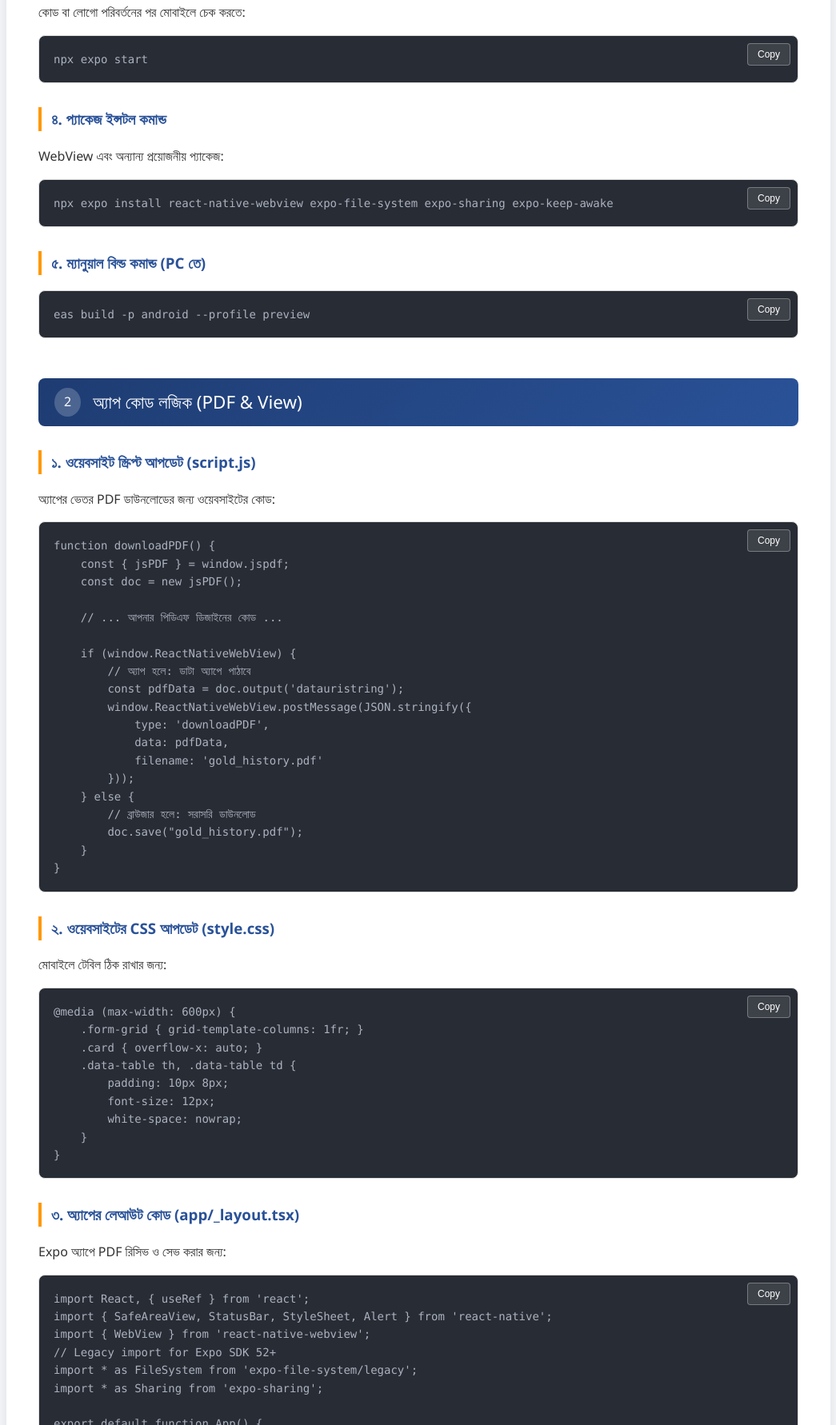
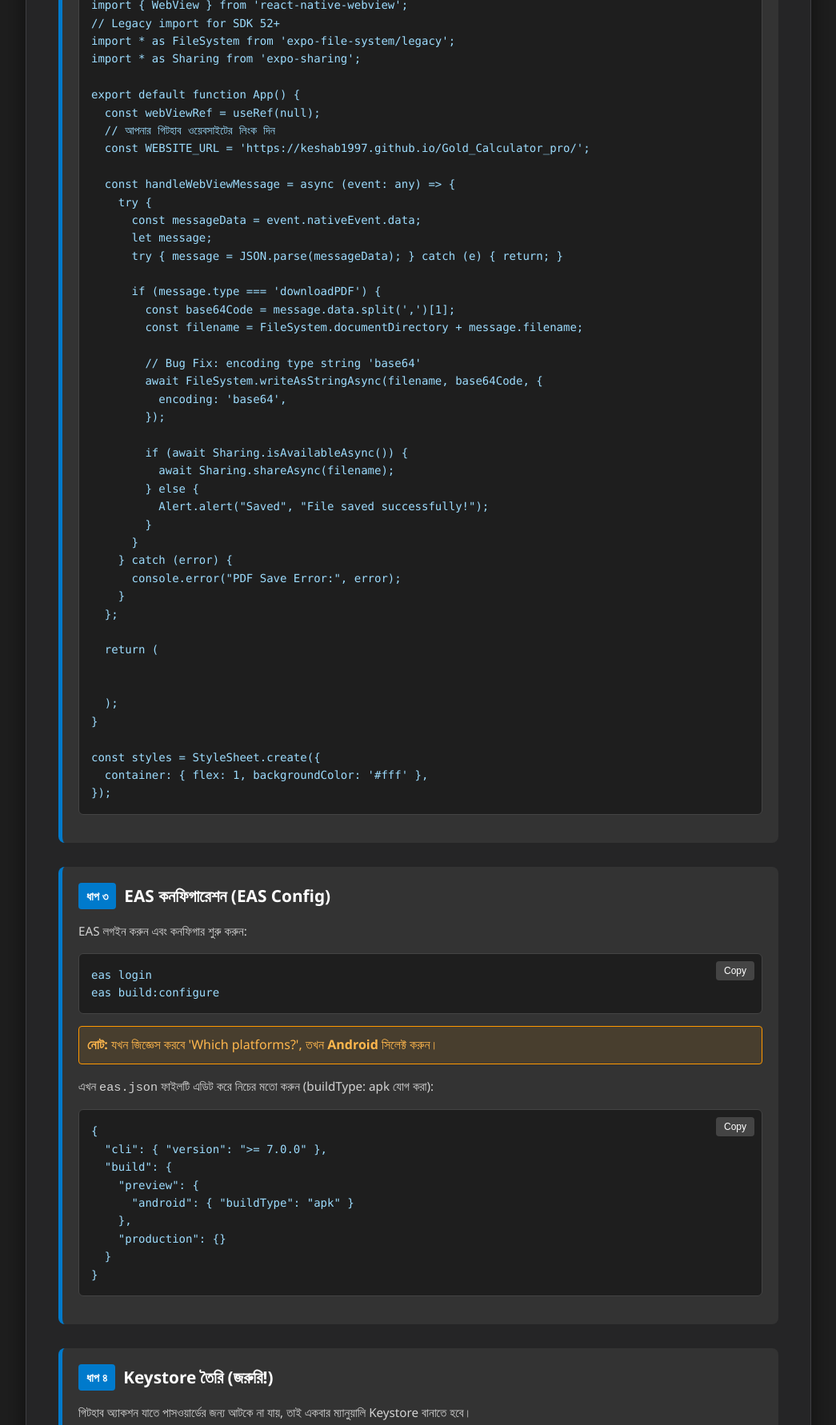
Before and after one commit to Keshab1997/Ultimate_Guide_for-making_androied_app, a plain HTML site: page index.html in a window 1280 px wide. Shown: the part 788-2570 px from the top of the page at 80% size, without its empty margins (117-1162 px from the left). Drawn offline with Linux system fonts and the light colour scheme.

Commit message:
Revise index.html for Expo to APK guide
Updated the title and various styles for the Expo to APK guide, including layout adjustments and new sections for project setup and GitHub Actions.

```diff
--- a/index.html
+++ b/index.html
@@ -3,63 +3,63 @@
 <head>
     <meta charset="UTF-8">
     <meta name="viewport" content="width=device-width, initial-scale=1.0">
-    <title>Gold Calculator App - Ultimate Master Guide</title>
+    <title>Expo to APK: The Complete Bug-Free Guide</title>
     <style>
         :root {
-            --primary: #1e3c72;
-            --secondary: #2a5298;
-            --accent: #ff9800;
-            --bg: #f5f7fa;
-            --text: #333;
-            --code-bg: #282c34;
+            --primary: #007acc; /* VS Code Blue */
+            --secondary: #1e1e1e; /* Dark Bg */
+            --accent: #4caf50; /* Green */
+            --text: #d4d4d4; /* Light Text */
+            --code-bg: #2d2d2d;
         }
         body {
-            font-family: 'Segoe UI', Tahoma, Geneva, Verdana, sans-serif;
-            background-color: var(--bg);
+            font-family: 'Segoe UI', Consolas, sans-serif;
+            background-color: var(--secondary);
             color: var(--text);
             margin: 0;
             padding: 20px;
             line-height: 1.6;
         }
         .container {
-            max-width: 950px;
+            max-width: 900px;
             margin: 0 auto;
-            background: white;
+            background: #252526;
             padding: 40px;
-            border-radius: 12px;
-            box-shadow: 0 5px 20px rgba(0,0,0,0.1);
+            border-radius: 10px;
+            box-shadow: 0 10px 30px rgba(0,0,0,0.5);
+            border: 1px solid #3e3e42;
         }
         h1 {
             text-align: center;
-            color: var(--primary);
-            border-bottom: 3px solid var(--secondary);
+            color: #61dafb; /* React Blue */
+            border-bottom: 2px solid #3e3e42;
             padding-bottom: 20px;
             margin-bottom: 40px;
         }
-        .section-title {
-            background: linear-gradient(135deg, var(--primary), var(--secondary));
+        .step {
+            background: #333333;
+            padding: 20px;
+            border-radius: 8px;
+            margin-bottom: 30px;
+            border-left: 5px solid var(--primary);
+        }
+        .step-title {
+            font-size: 1.3rem;
             color: white;
-            padding: 12px 20px;
-            border-radius: 8px;
-            margin-top: 50px;
-            font-size: 1.4rem;
+            margin-bottom: 15px;
+            font-weight: bold;
             display: flex;
             align-items: center;
         }
-        .section-title span {
-            background: rgba(255,255,255,0.2);
-            padding: 5px 12px;
-            border-radius: 50%;
-            margin-right: 15px;
-            font-size: 1rem;
+        .badge {
+            background: var(--primary);
+            color: white;
+            padding: 5px 10px;
+            border-radius: 4px;
+            margin-right: 10px;
+            font-size: 0.9rem;
         }
-        h3 {
-            color: var(--secondary);
-            border-left: 4px solid var(--accent);
-            padding-left: 12px;
-            margin-top: 30px;
-        }
-        p { margin-bottom: 10px; }
+        p { margin-bottom: 10px; font-size: 0.95rem; }
 
         /* Code Block Styling */
         .code-wrapper {
@@ -67,23 +67,23 @@
             margin: 15px 0;
         }
         pre {
-            background: var(--code-bg);
-            color: #abb2bf;
-            padding: 18px;
-            border-radius: 8px;
+            background: #1e1e1e;
+            color: #9cdcfe;
+            padding: 15px;
+            border-radius: 6px;
             overflow-x: auto;
             font-family: 'Consolas', 'Monaco', monospace;
             font-size: 14px;
-            border: 1px solid #ddd;
+            border: 1px solid #444;
         }
         .copy-btn {
             position: absolute;
             top: 10px;
             right: 10px;
-            background: rgba(255,255,255,0.1);
-            color: #fff;
-            border: 1px solid rgba(255,255,255,0.3);
-            padding: 6px 12px;
+            background: #444;
+            color: white;
+            border: none;
+            padding: 5px 10px;
             border-radius: 4px;
             cursor: pointer;
             font-size: 12px;
@@ -91,120 +91,57 @@
         }
         .copy-btn:hover {
             background: var(--accent);
-            border-color: var(--accent);
-            color: #fff;
         }
-
-        /* Note Box */
-        .note {
-            background: #fff8e1;
-            border-left: 5px solid #ffc107;
-            padding: 15px;
-            margin: 20px 0;
+        .important {
+            background: rgba(255, 152, 0, 0.1);
+            border: 1px solid #ff9800;
+            color: #ffb74d;
+            padding: 10px;
             border-radius: 4px;
+            margin-top: 10px;
         }
     </style>
 </head>
 <body>
 
 <div class="container">
-    <h1>Gold Calculator App - Ultimate Guide</h1>
-    <p style="text-align: center;">নতুন প্রোজেক্ট তৈরি, কমান্ড রেফারেন্স, কোড লজিক এবং গিটহাব বিল্ড—সব কিছু এক ফাইলে।</p>
+    <h1>Expo to APK: Bug-Free Guide</h1>
+    <p style="text-align: center; color: #aaa;">VS Code সেটআপ থেকে শুরু করে GitHub Actions দিয়ে APK বিল্ড—সব এক জায়গায়।</p>
 
-    <!-- PART 1: COMMAND REFERENCE -->
-    <div class="section-title"><span>1</span> কমান্ড রেফারেন্স (Command Reference)</div>
-
-    <h3>১. নতুন প্রোজেক্ট শুরু করার কমান্ড</h3>
-    <p>ভবিষ্যতে একদম নতুন অ্যাপ বানাতে চাইলে:</p>
+    <!-- STEP 1 -->
+    <div class="step">
+        <div class="step-title"><span class="badge">ধাপ ১</span> প্রোজেক্ট সেটআপ (VS Code)</div>
+        <p>প্রথমে নতুন প্রোজেক্ট তৈরি করুন এবং ফোল্ডারে ঢুকুন।</p>
         <div class="code-wrapper">
-        <button class="copy-btn" onclick="copyCode('newProject')">Copy</button>
-        <pre id="newProject">npx create-expo-app Gold-Calculator-Pro
+            <button class="copy-btn" onclick="copyCode('initCmd')">Copy</button>
+            <pre id="initCmd">npx create-expo-app Gold-Calculator-Pro
 cd Gold-Calculator-Pro</pre>
         </div>
 
-    <h3>২. ম্যাকবুক সজাগ রাখার কমান্ড</h3>
-    <p>বিল্ড করার সময় যাতে ম্যাক বন্ধ না হয়:</p>
+        <p>প্রয়োজনীয় প্যাকেজগুলো ইন্সটল করুন (WebView, FileSystem, Sharing):</p>
         <div class="code-wrapper">
-        <button class="copy-btn" onclick="copyCode('wakeCmd')">Copy</button>
-        <pre id="wakeCmd">caffeinate -d</pre>
+            <button class="copy-btn" onclick="copyCode('pkgCmd')">Copy</button>
+            <pre id="pkgCmd">npx expo install react-native-webview expo-file-system expo-sharing</pre>
+        </div>
     </div>
 
-    <h3>৩. অ্যাপ টেস্ট করার কমান্ড</h3>
-    <p>কোড বা লোগো পরিবর্তনের পর মোবাইলে চেক করতে:</p>
+    <!-- STEP 2 -->
+    <div class="step">
+        <div class="step-title"><span class="badge">ধাপ ২</span> অ্যাপের কোড (Bug Fix সহ)</div>
+        <p>ফাইল: <code>app/_layout.tsx</code> (বা <code>App.js</code>)। পুরানো কোড মুছে এটি বসান।<br>
+        <strong>ফিক্স:</strong> এতে Expo SDK 52 এর 'legacy' ইমপোর্ট এবং 'base64' স্ট্রিং ফিক্স করা আছে।</p>
         <div class="code-wrapper">
-        <button class="copy-btn" onclick="copyCode('testCmd')">Copy</button>
-        <pre id="testCmd">npx expo start</pre>
-    </div>
-
-    <h3>৪. প্যাকেজ ইন্সটল কমান্ড</h3>
-    <p>WebView এবং অন্যান্য প্রয়োজনীয় প্যাকেজ:</p>
-    <div class="code-wrapper">
-        <button class="copy-btn" onclick="copyCode('pkgCmd')">Copy</button>
-        <pre id="pkgCmd">npx expo install react-native-webview expo-file-system expo-sharing expo-keep-awake</pre>
-    </div>
-
-    <h3>৫. ম্যানুয়াল বিল্ড কমান্ড (PC তে)</h3>
-    <div class="code-wrapper">
-        <button class="copy-btn" onclick="copyCode('buildCmd')">Copy</button>
-        <pre id="buildCmd">eas build -p android --profile preview</pre>
-    </div>
-
-    <!-- PART 2: APP CODE LOGIC -->
-    <div class="section-title"><span>2</span> অ্যাপ কোড লজিক (PDF & View)</div>
-
-    <h3>১. ওয়েবসাইট স্ক্রিপ্ট আপডেট (script.js)</h3>
-    <p>অ্যাপের ভেতর PDF ডাউনলোডের জন্য ওয়েবসাইটের কোড:</p>
-    <div class="code-wrapper">
-        <button class="copy-btn" onclick="copyCode('jsCode')">Copy</button>
-        <pre id="jsCode">function downloadPDF() {
-    const { jsPDF } = window.jspdf;
-    const doc = new jsPDF();
-
-    // ... আপনার পিডিএফ ডিজাইনের কোড ...
-
-    if (window.ReactNativeWebView) {
-        // অ্যাপ হলে: ডাটা অ্যাপে পাঠাবে
-        const pdfData = doc.output('datauristring');
-        window.ReactNativeWebView.postMessage(JSON.stringify({
-            type: 'downloadPDF',
-            data: pdfData,
-            filename: 'gold_history.pdf'
-        }));
-    } else {
-        // ব্রাউজার হলে: সরাসরি ডাউনলোড
-        doc.save("gold_history.pdf");
-    }
-}</pre>
-    </div>
-
-    <h3>২. ওয়েবসাইটের CSS আপডেট (style.css)</h3>
-    <p>মোবাইলে টেবিল ঠিক রাখার জন্য:</p>
-    <div class="code-wrapper">
-        <button class="copy-btn" onclick="copyCode('cssCode')">Copy</button>
-        <pre id="cssCode">@media (max-width: 600px) {
-    .form-grid { grid-template-columns: 1fr; }
-    .card { overflow-x: auto; }
-    .data-table th, .data-table td {
-        padding: 10px 8px;
-        font-size: 12px;
-        white-space: nowrap;
-    }
-}</pre>
-    </div>
-
-    <h3>৩. অ্যাপের লেআউট কোড (app/_layout.tsx)</h3>
-    <p>Expo অ্যাপে PDF রিসিভ ও সেভ করার জন্য:</p>
-    <div class="code-wrapper">
-        <button class="copy-btn" onclick="copyCode('tsxCode')">Copy</button>
-        <pre id="tsxCode">import React, { useRef } from 'react';
+            <button class="copy-btn" onclick="copyCode('appCode')">Copy</button>
+            <pre id="appCode">import React, { useRef } from 'react';
 import { SafeAreaView, StatusBar, StyleSheet, Alert } from 'react-native';
 import { WebView } from 'react-native-webview';
-// Legacy import for Expo SDK 52+
+// Legacy import for SDK 52+
 import * as FileSystem from 'expo-file-system/legacy';
 import * as Sharing from 'expo-sharing';
 
 export default function App() {
   const webViewRef = useRef(null);
+  // আপনার গিটহাব ওয়েবসাইটের লিংক দিন
   const WEBSITE_URL = 'https://keshab1997.github.io/Gold_Calculator_pro/';
 
   const handleWebViewMessage = async (event: any) => {
@@ -217,6 +154,7 @@ export default function App() {
         const base64Code = message.data.split(',')[1];
         const filename = FileSystem.documentDirectory + message.filename;
 
+        // Bug Fix: encoding type string 'base64'
         await FileSystem.writeAsStringAsync(filename, base64Code, {
           encoding: 'base64',
         });
@@ -251,17 +189,22 @@ const styles = StyleSheet.create({
   container: { flex: 1, backgroundColor: '#fff' },
 });</pre>
         </div>
-
-    <!-- PART 3: GITHUB ACTIONS SETUP -->
-    <div class="section-title"><span>3</span> গিটহাব অ্যাকশন সেটআপ (Free Build)</div>
-
-    <div class="note">
-        <strong>GitHub Settings:</strong> Secrets > Actions > New Secret<br>
-        <strong>Name:</strong> EXPO_TOKEN<br>
-        <strong>Value:</strong> RIEpCFmKIN--zP8sdAWM_6BYu6670yzxAfzPbwfd
     </div>
 
-    <h3>১. eas.json কনফিগারেশন</h3>
+    <!-- STEP 3 -->
+    <div class="step">
+        <div class="step-title"><span class="badge">ধাপ ৩</span> EAS কনফিগারেশন (EAS Config)</div>
+        <p>EAS লগইন করুন এবং কনফিগার শুরু করুন:</p>
+        <div class="code-wrapper">
+            <button class="copy-btn" onclick="copyCode('easLog')">Copy</button>
+            <pre id="easLog">eas login
+eas build:configure</pre>
+        </div>
+        <div class="important">
+            <strong>নোট:</strong> যখন জিজ্ঞেস করবে 'Which platforms?', তখন <strong>Android</strong> সিলেক্ট করুন।
+        </div>
+
+        <p>এখন <code>eas.json</code> ফাইলটি এডিট করে নিচের মতো করুন (buildType: apk যোগ করা):</p>
         <div class="code-wrapper">
             <button class="copy-btn" onclick="copyCode('easJson')">Copy</button>
             <pre id="easJson">{
@@ -274,20 +217,28 @@ const styles = StyleSheet.create({
   }
 }</pre>
         </div>
-
-    <h3>২. কনফিগার ও Keystore জেনারেট</h3>
-    <p>টার্মিনালে এই কমান্ডগুলো একবার রান করতে হবে:</p>
-    <div class="code-wrapper">
-        <button class="copy-btn" onclick="copyCode('configCmd')">Copy</button>
-        <pre id="configCmd"># প্রোজেক্ট লিঙ্ক করা
-eas build:configure
-
-# Keystore বানানো (Y চাপবেন, শুরু হলে Ctrl+C দিয়ে থামাবেন)
-eas build --platform android --profile preview</pre>
     </div>
 
-    <h3>৩. GitHub Workflow ফাইল</h3>
-    <p>পাথ: <code>.github/workflows/android_build.yml</code></p>
+    <!-- STEP 4 -->
+    <div class="step">
+        <div class="step-title"><span class="badge">ধাপ ৪</span> Keystore তৈরি (জরুরি!)</div>
+        <p>গিটহাব অ্যাকশন যাতে পাসওয়ার্ডের জন্য আটকে না যায়, তাই একবার ম্যানুয়ালি Keystore বানাতে হবে।</p>
+        <div class="code-wrapper">
+            <button class="copy-btn" onclick="copyCode('keyCmd')">Copy</button>
+            <pre id="keyCmd">eas build --platform android --profile preview</pre>
+        </div>
+        <div class="important">
+            <strong>নির্দেশনা:</strong> কমান্ড দেওয়ার পর যখন জিজ্ঞেস করবে <em>"Generate a new Android Keystore?"</em>, তখন <strong>Y</strong> চাপুন। আপলোড শুরু হলে <strong>Ctrl + C</strong> দিয়ে বন্ধ করে দিন।
+        </div>
+    </div>
+
+    <!-- STEP 5 -->
+    <div class="step">
+        <div class="step-title"><span class="badge">ধাপ ৫</span> GitHub Action সেটআপ</div>
+        <p>১. আপনার GitHub Repo > Settings > Secrets > Actions এ গিয়ে <code>EXPO_TOKEN</code> বসান।</p>
+
+        <p>২. VS Code এ ফোল্ডার ও ফাইল বানান: <code>.github/workflows/android_build.yml</code></p>
+        <p>৩. নিচের কোডটি পেস্ট করুন (এতে সব ভার্সন ফিক্স করা আছে):</p>
         <div class="code-wrapper">
             <button class="copy-btn" onclick="copyCode('yamlCode')">Copy</button>
             <pre id="yamlCode">name: Build Android APK (Free)
@@ -333,13 +284,25 @@ jobs:
           name: gold-calculator-apk
           path: app-release.apk</pre>
         </div>
+    </div>
 
-    <h3>৪. গিটহাবে পাঠানো এবং বিল্ড</h3>
+    <!-- STEP 6 -->
+    <div class="step">
+        <div class="step-title"><span class="badge">ধাপ ৬</span> গিটহাব পুশ ও বিল্ড</div>
+        <p>সব ফাইল সেভ করে নিচের কমান্ডগুলো দিন (অবশ্যই আপনার গিটহাব লিংক ব্যবহার করবেন):</p>
         <div class="code-wrapper">
             <button class="copy-btn" onclick="copyCode('gitCmd')">Copy</button>
-        <pre id="gitCmd">git add .
-git commit -m "Build setup"
-git push</pre>
+            <pre id="gitCmd">git init
+git add .
+git commit -m "Final setup for build"
+git branch -M main
+git remote add origin https://github.com/YOUR_USERNAME/YOUR_REPO_NAME.git
+git push -u origin main</pre>
+        </div>
+        <div class="important">
+            <strong>শেষে:</strong> GitHub > Actions > Build Android APK > Run Workflow.<br>
+            ১৫-২০ মিনিট পর <strong>Artifacts</strong> থেকে APK ডাউনলোড করুন।
+        </div>
     </div>
 
 </div>
@@ -348,9 +311,9 @@ git push</pre>
     function copyCode(id) {
         var copyText = document.getElementById(id).innerText;
         navigator.clipboard.writeText(copyText).then(function() {
-            alert("Code Copied!");
+            alert("কপি হয়েছে!");
         }, function() {
-            alert("Copy failed");
+            alert("কপি করতে সমস্যা হয়েছে");
         });
     }
 </script>
```
Lines whose indentation alone changed are shown as unchanged.
